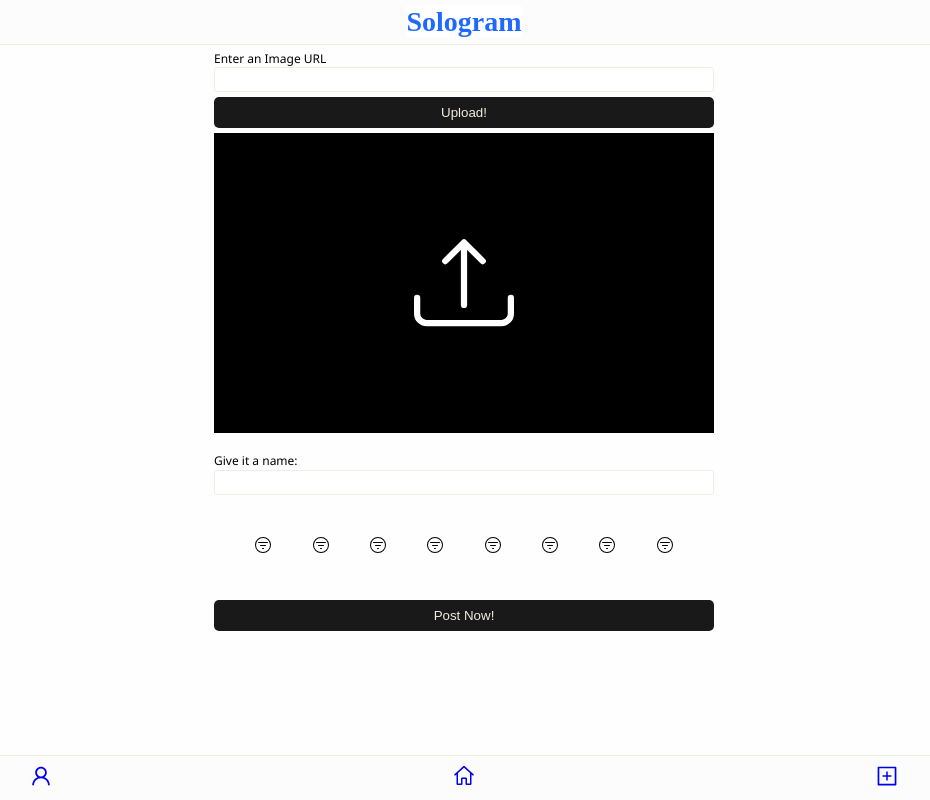
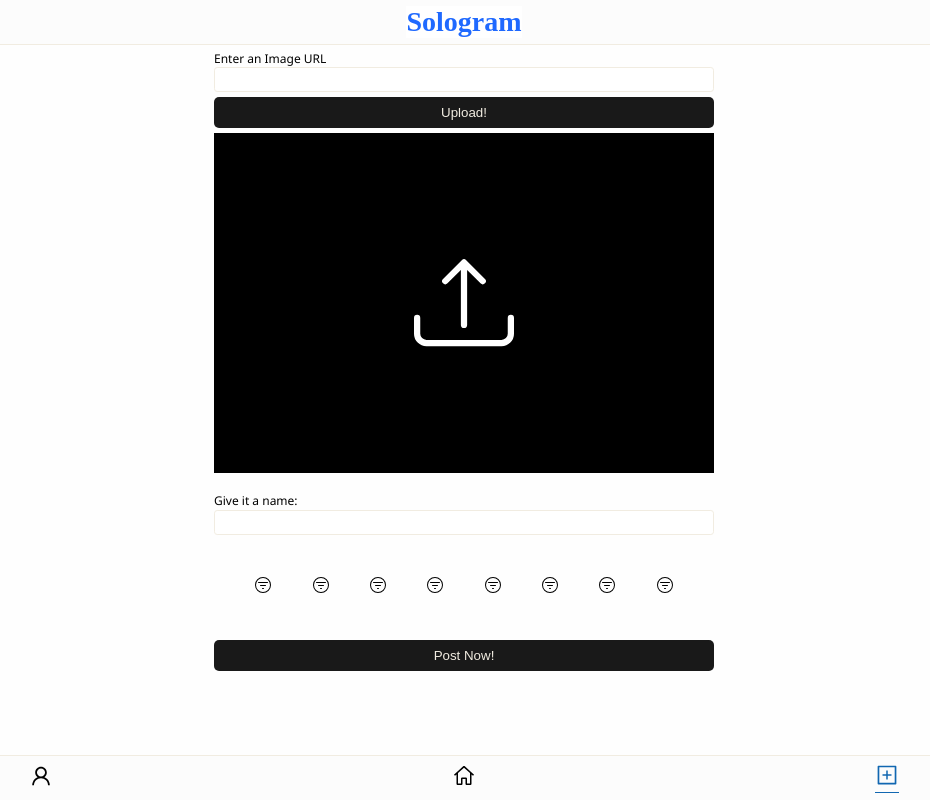
Before and after one commit to CamiloVict/Sologram, a React (Vite) app: page /post in a window 1280 px wide. Shown: the whole page, without its empty margins (176-1106 px from the left). Built offline with nearby package versions, Linux system fonts and the light colour scheme.

Commit message:
condition to paint the icon s on the footer nav selected

```diff
--- a/src/App.tsx
+++ b/src/App.tsx
@@ -1,26 +1,24 @@
 import { BrowserRouter, Route, Routes } from 'react-router-dom'
 import { GlobalStyle } from './styles/GlobalStyle'
-import HomePage from './components/Pages/Home/HomePage'
+
 // * Components
 import Layout from './components/Layout/Layout'
-import { lazy, Suspense } from 'react'
+import HomePage from './components/Pages/Home/HomePage'
+import PostImage from './components/Pages/PostImage/PostImage'
+import AuthPage from './components/Pages/AuthPage/AuthPage'
+
 
 function App() {
-  // const HomePage = lazy(() => import('./components/Pages/Home/HomePage'));
-  const PostImage = lazy(() => import('./components/Pages/PostImage/PostImage'));
-  const AuthPage = lazy(() => import('./components/Pages/AuthPage/AuthPage'))
   return (
     <>
       <BrowserRouter >
         <GlobalStyle />
         <Layout >
-          <Suspense fallback={<p> Loading...</p>}>
             <Routes>
-              <Route path='/' element={<HomePage />} />
+              <Route path='/home/' element={<HomePage />} />
               <Route path='/post' element={<PostImage />} />
               <Route path='/auth' element={<AuthPage />} />
             </Routes>
-          </Suspense>
         </Layout>
       </BrowserRouter>
     </>
--- a/src/components/Card/Card.tsx
+++ b/src/components/Card/Card.tsx
@@ -6,16 +6,17 @@
 import { AiFillHeart } from 'react-icons/ai'
 import { useSelector, useDispatch } from 'react-redux'
 import { likeManage } from '../../../src/store/reducerImage'
-import { useEffect, useRef } from 'react'
+import { useState } from 'react'
 
 
 
 export const Card = ({ title, date, source, filter, id }: ICard): JSX.Element => {
+  //* Store
   const { image } = useSelector((state: any) => state);
   const dispatch = useDispatch()
-
-  const imageClick = useRef<HTMLDivElement>(null)
-  const [show, ref] = useNearScreen()
+  // *State
+  const [tapsNumber, setTapsNumber] = useState<number>(0);
+  const [startDate, setStartDate] = useState<number>(Date.now());
 
   const bigTitle: string = '10px'
   const smallTitle: string = '8px'
@@ -26,30 +27,29 @@
     dispatch(likeManage({ id, liked: !liked }))
   }
 
-  imageClick.current?.addEventListener('dblclick', () => console.log('31  >>> ', 'entre'))
-
-  const handleDoubleClick = (event: any) => {
-    if (event.detail === 2) {
-      console.log('double click');
+  const handleDoubleClick = () => {
+    if (tapsNumber >= 1 && Date.now() - startDate < 500) {
+      setStartDate(Date.now());
+      setTapsNumber(0);
+      handleLike()
+    } else {
+      setStartDate(Date.now());
+      setTapsNumber(prevNr => prevNr + 1);
     }
-  }
+  };
 
   return (
-    <Article ref={ref as any}>
-      {show &&
-        <>
+    <Article >
           <ArticleInfo >
             <ImageInfo size={bigTitle} color={'black'} >{title}</ImageInfo>
             <ImageInfo size={smallTitle} color={'grey'}>{date as any}</ImageInfo>
           </ArticleInfo>
-          <ImgWrapper onClick={handleDoubleClick} ref={imageClick as any} >
-            <Image src={source} filter={filter as string} alt={title} />
+          <ImgWrapper  >
+            <Image src={source} filter={filter as string} alt={title} onClick={handleDoubleClick} />
             <HeartWrapped>
               <AiFillHeart color={image.list[id].liked ? 'red' : 'white'} size={mediumIcon} onClick={handleLike} />
             </HeartWrapped>
           </ImgWrapper>
-        </>
-      }
     </Article>
   )
 }
--- a/src/components/Card/style.ts
+++ b/src/components/Card/style.ts
@@ -16,7 +16,7 @@
   position: relative;
   width: 100%;
   margin: 0;
-  height: 300px;
+  height: 340px;
   object-fit: contain;
   background-color: black;
 `;
--- a/src/components/FooterNav/FooterNav.tsx
+++ b/src/components/FooterNav/FooterNav.tsx
@@ -3,25 +3,29 @@
 import { AiOutlinePlusSquare } from 'react-icons/ai'
 
 // *Components
-import { Header } from "./style"
-import { Link } from "react-router-dom";
+import { Header, Link } from "./style"
+import { useLocation } from "react-router-dom";
 
 export const FooterNav = () => {
 
+  const location = useLocation()
+
+  const colorAut: string = location.pathname.includes('auth') ? '#1167b1' : ''
+  const colorHome: string = location.pathname.includes('home') ? '#1167b1' : ''
+  const colorPost: string = location.pathname.includes('post') ? '#1167b1' : ''
+
   const SIZE = "24px"
-  const handleClick = () => {
 
-  }
   return (
     <Header>
-      <Link to={'./auth'}>
-        <AiOutlineUser size={SIZE} />
+      <Link to={'./auth'} color={''} border={colorAut}>
+        <AiOutlineUser size={SIZE} color={colorAut || 'black'} />
       </Link>
-      <Link to={'./'} >
-        <VscHome size={SIZE} />
+      <Link to={'./home'} color={''} border={colorHome} >
+        <VscHome size={SIZE} color={colorHome || 'black'} />
       </Link>
-      <Link to={'./post'}>
-      <AiOutlinePlusSquare size={SIZE} />
+      <Link to={'./post'} color={''} border={colorPost}>
+        <AiOutlinePlusSquare size={SIZE} color={colorPost || 'black'} />
       </Link>
     </Header>
   )
--- a/src/components/FooterNav/style.ts
+++ b/src/components/FooterNav/style.ts
@@ -1,4 +1,5 @@
-import styled from "styled-components";
+import styled, { css } from "styled-components";
+import { Link as LinkRouter } from "react-router-dom";
 
 export const Header = styled.header`
   border-top: 1px solid #f1ece1;
@@ -18,3 +19,17 @@
   width: 100%;
   z-index: 1000;
 `;
+
+export const Link = styled(LinkRouter)<{
+  size?: string;
+  color: string;
+  border: string;
+}>`
+  ${(props) =>
+    props.border &&
+    css`
+       {
+        border-bottom: 1px solid ${props.border};
+      }
+    `}
+`;
--- a/src/components/Pages/Home/HomePage.tsx
+++ b/src/components/Pages/Home/HomePage.tsx
@@ -29,9 +29,14 @@
   }
 
   const renderCards = () => {
-    return image.list.map((item: any, indexItem: number) => {
+    const orderList = [... image.list]
+    return orderList.reverse().map((item: any, indexItem: number) => {
       const postTime: string | undefined = calcTime(item.date)
-      return <Card id={indexItem} title={item.name} source={item.src} date={postTime} key={indexItem} filter={item.filter} />
+      return (
+        <ul key={indexItem}>
+          <Card id={indexItem} title={item.name} source={item.src} date={postTime}  filter={item.filter} />
+        </ul>
+      )
     })
   }
 
--- a/src/hooks/useNearScreen.ts
+++ b/src/hooks/useNearScreen.ts
@@ -11,7 +11,8 @@
         : require('intersection-observer' )
     ).then(() => {
       const observer = new window.IntersectionObserver(function (entries) {
-        const { isIntersecting } = entries[0]
+        const { isIntersecting} = entries[0]
+        console.log('15 isIntersecting >>> ', isIntersecting);
         if (isIntersecting) {
           setShow(true)
           observer.disconnect()
```
